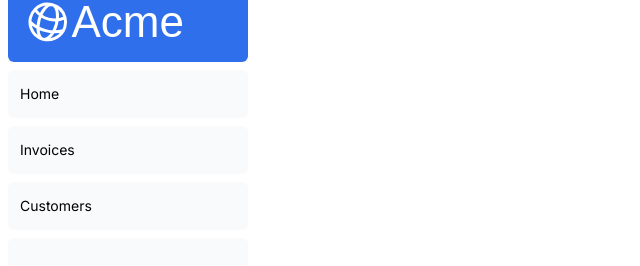
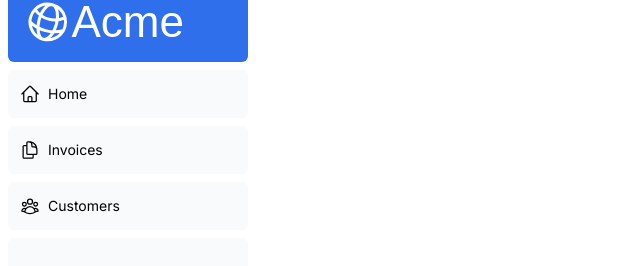
Before and after one commit to takenoya-riku/nextjs-dashboard, a Next.js app: page /dashboard/customers in a window 1280 px wide. Shown: the part 114-380 px from the top of the page, without its empty margins (0-640 px from the left). Built offline with nearby package versions, Linux system fonts and the light colour scheme; a web font is replaced by a local one.

Commit message:
サイドメニューにアイコン追加

```diff
--- a/app/ui/dashboard/nav-links.tsx
+++ b/app/ui/dashboard/nav-links.tsx
@@ -35,6 +35,7 @@ export default function NavLinks() {
               'flex h-[48px] grow items-center justify-center gap-2 rounded-md bg-gray-50 p-3 text-sm front-medium md:flex-none md:justify-start md:p-2 md:px-3'
             )}
           >
+            <LinkIcon className='w-5 h-5' />
             <p className="hidden md:block">{link.name}</p>
           </Link>
         );
```
